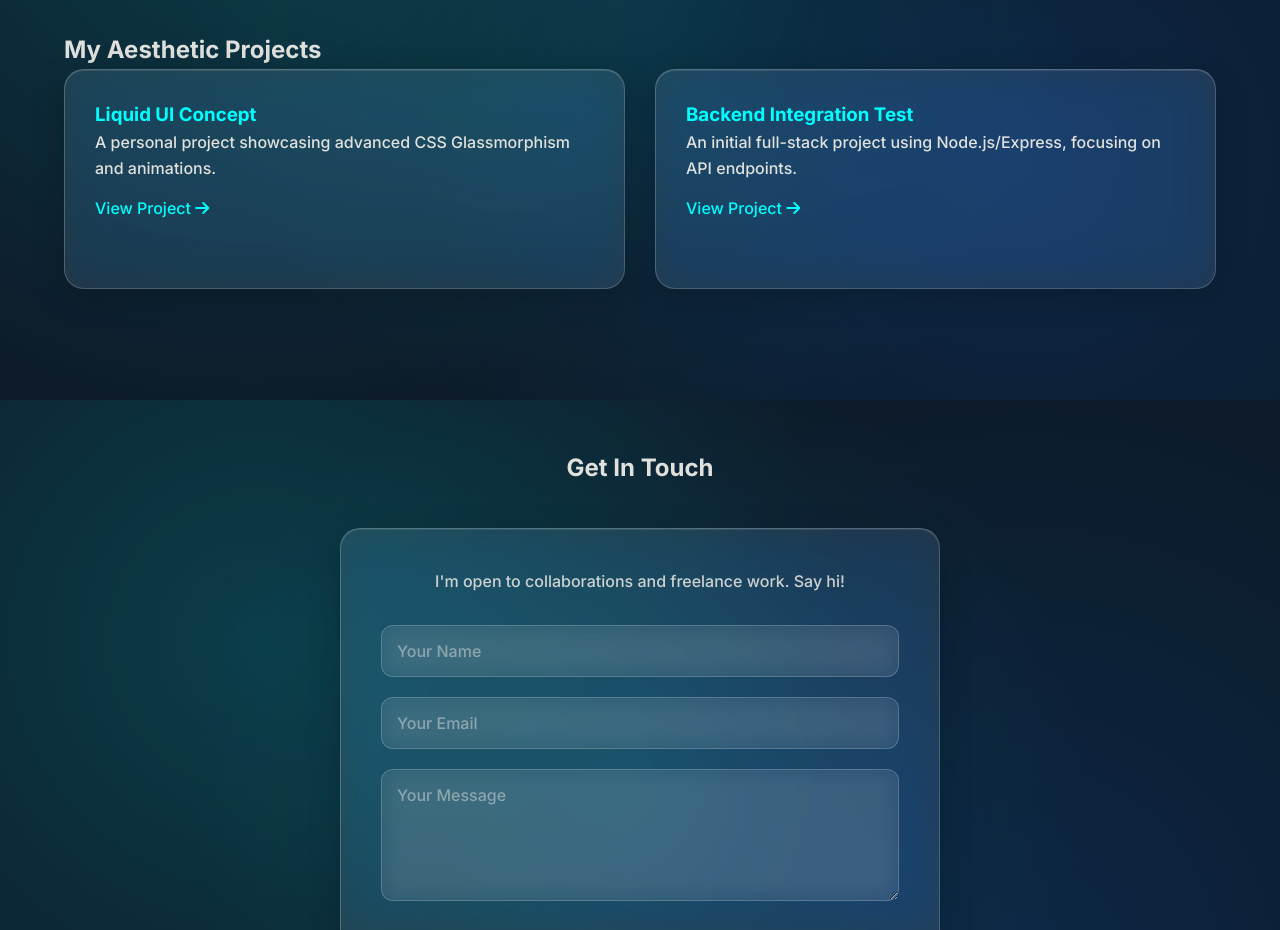
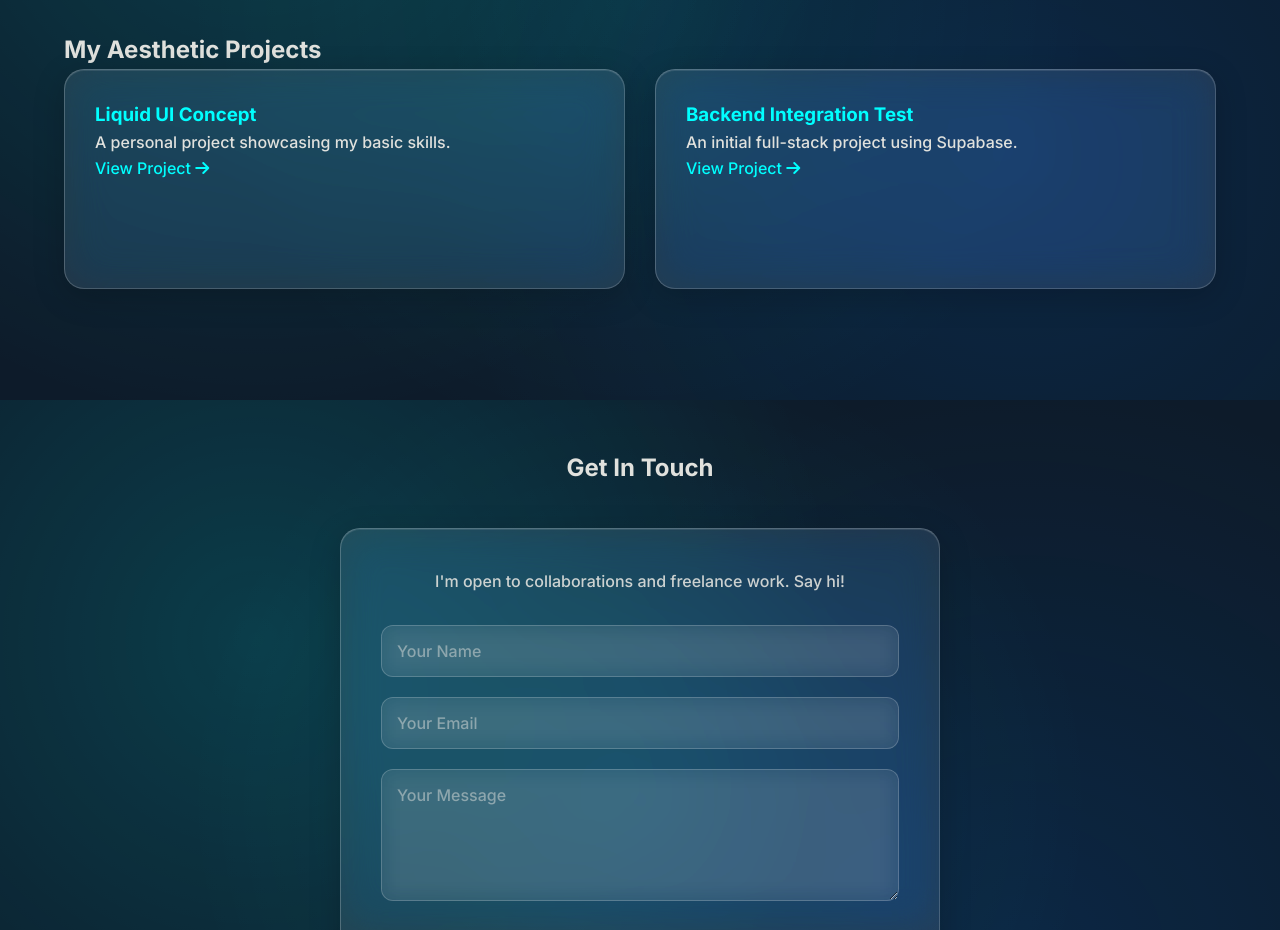
Before and after one commit to Asif4-nothing/Portfolio, a plain HTML site: page index.html in a window 1280 px wide. Shown: the part 1200-2130 px from the top of the page. Drawn offline with Linux system fonts and the light colour scheme.

Commit message:
Update index.html

```diff
--- a/index.html
+++ b/index.html
@@ -46,7 +46,7 @@
                 <a href="https://github.com/Asif4-nothing" target="_blank" class="liquid-button social-btn">
                     <i class="fab fa-github"></i> GitHub
                 </a>
-                <a href="https://www.instagram.com/ig._asif_/" target="_blank" class="liquid-button social-btn insta-btn">
+                <a href="https://www.instagram.com/commit.kar.asiff/" target="_blank" class="liquid-button social-btn insta-btn">
                     <i class="fab fa-instagram"></i> Instagram
                 </a>
             </div>
@@ -80,14 +80,14 @@
         <div class="projects-container">
             <div class="project-card liquid-card">
                 <h3>Liquid UI Concept</h3>
-                <p>A personal project showcasing advanced CSS Glassmorphism and animations.</p>
-                <a href="#" class="view-link">View Project <i class="fas fa-arrow-right"></i></a>
+                <p>A personal project showcasing my basic skills.</p>
+                <a href="#" class="https://github.com/Asif4-nothing/messager-prttyp">View Project <i class="fas fa-arrow-right"></i></a>
             </div>
 
             <div class="project-card liquid-card">
                 <h3>Backend Integration Test</h3>
-                <p>An initial full-stack project using Node.js/Express, focusing on API endpoints.</p>
-                <a href="#" class="view-link">View Project <i class="fas fa-arrow-right"></i></a>
+                <p>An initial full-stack project using Supabase.</p>
+                <a href="#" class="https://github.com/Asif4-nothing/Wikiopy-PRO-1.5">View Project <i class="fas fa-arrow-right"></i></a>
             </div>
 
             </div>
```
